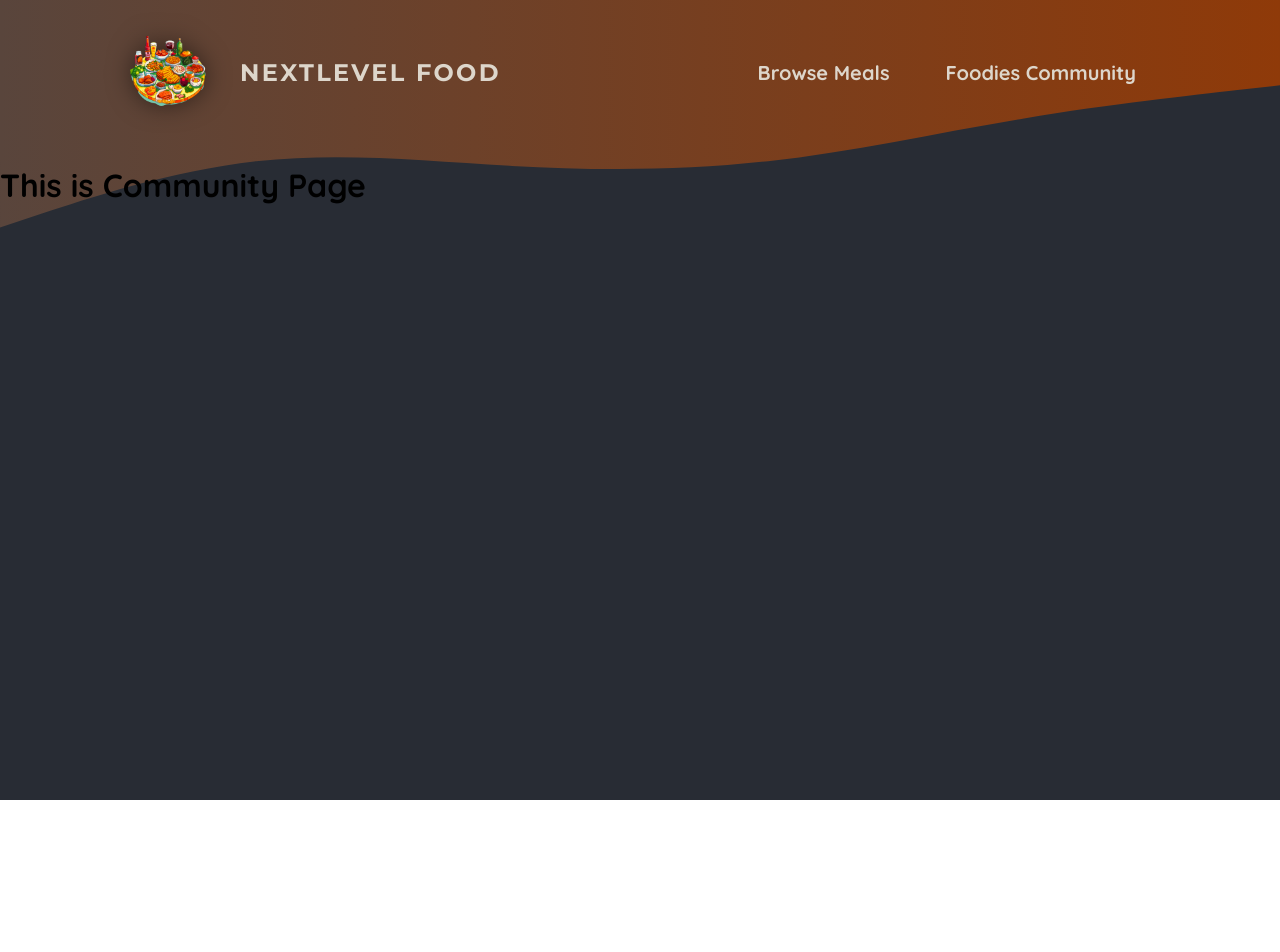
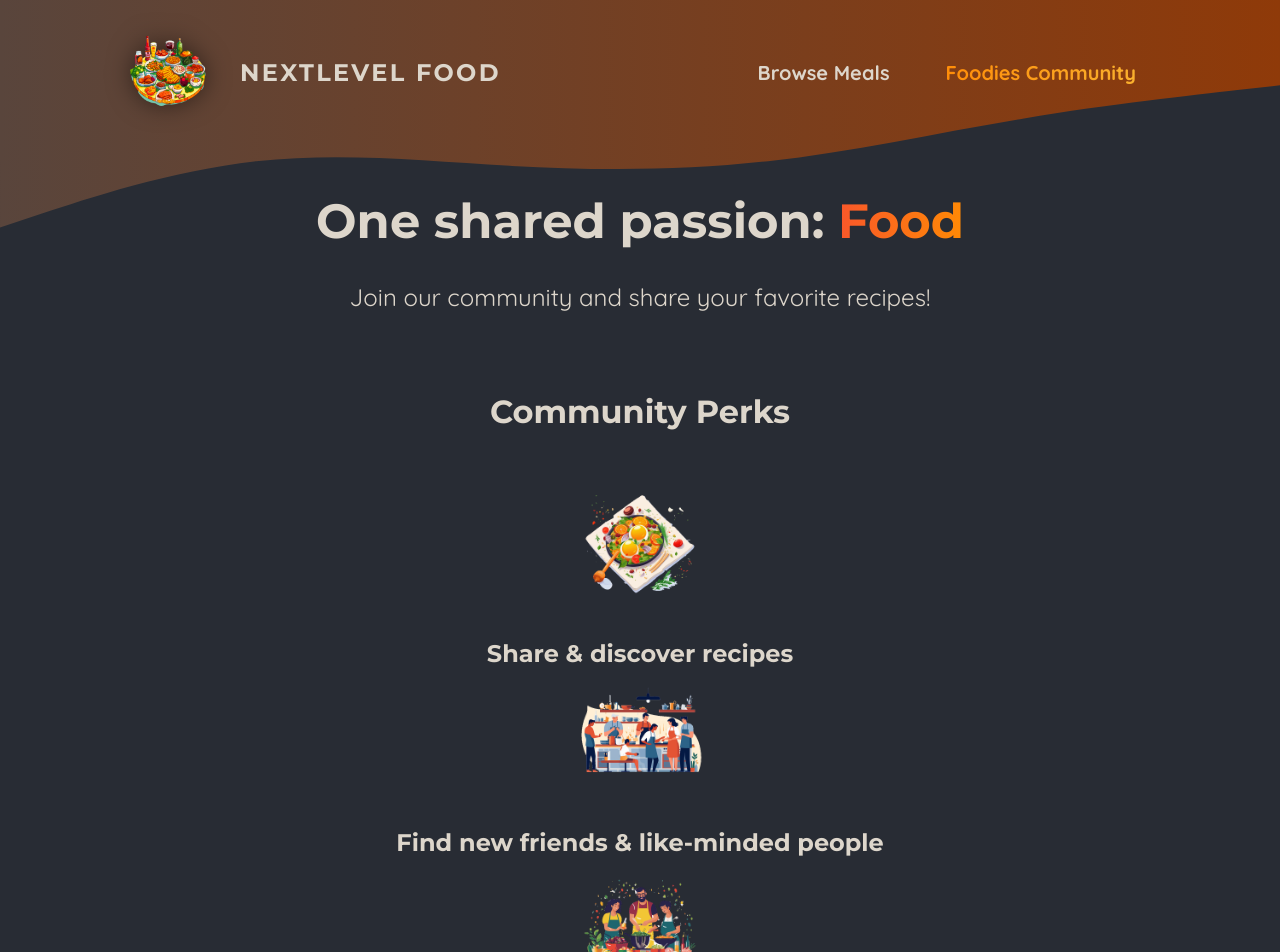
Before and after one commit to yoyoucay/foodie-course, a Next.js app: page /community in a window 1280 px wide. Shown: the top 952 px of the page. Before the commit the page ends 800 px from the top, so only its background shows below. Built offline with nearby package versions, Linux system fonts and the light colour scheme.

Commit message:
Enhance CommunityPage layout with header and perks section; implement NavLink component for navigation

```diff
--- a/app/community/page.js
+++ b/app/community/page.js
@@ -1,7 +1,40 @@
-export default function CommunityPage(){
-    return (
-        <main>
-            <h1>This is Community Page</h1>
-        </main>
-    )
+import Image from 'next/image';
+
+import mealIcon from '@/assets/icons/meal.png';
+import communityIcon from '@/assets/icons/community.png';
+import eventsIcon from '@/assets/icons/events.png';
+import classes from './page.module.css';
+
+export default function CommunityPage() {
+  return (
+    <>
+      <header className={classes.header}>
+        <h1>
+          One shared passion: <span className={classes.highlight}>Food</span>
+        </h1>
+        <p>Join our community and share your favorite recipes!</p>
+      </header>
+      <main className={classes.main}>
+        <h2>Community Perks</h2>
+
+        <ul className={classes.perks}>
+          <li>
+            <Image src={mealIcon} alt="A delicious meal" />
+            <p>Share & discover recipes</p>
+          </li>
+          <li>
+            <Image src={communityIcon} alt="A crowd of people, cooking" />
+            <p>Find new friends & like-minded people</p>
+          </li>
+          <li>
+            <Image
+              src={eventsIcon}
+              alt="A crowd of people at a cooking event"
+            />
+            <p>Participate in exclusive events</p>
+          </li>
+        </ul>
+      </main>
+    </>
+  );
 }
--- /dev/null
+++ b/app/community/page.module.css
@@ -0,0 +1,61 @@
+.header {
+  gap: 3rem;
+  margin: 3rem auto 5rem auto;
+  width: 90%;
+  max-width: 75rem;
+  color: #ddd6cb;
+  font-size: 1.5rem;
+  text-align: center;
+}
+
+.header h1 {
+  font-family: 'Montserrat', sans-serif;
+}
+
+.highlight {
+  background: linear-gradient(90deg, #f9572a, #ff8a05);
+  background-clip: text;
+  -webkit-background-clip: text;
+  -webkit-text-fill-color: transparent;
+}
+
+.main {
+  width: 90%;
+  max-width: 40rem;
+  margin: 0 auto;
+  text-align: center;
+}
+
+.main h2 {
+  font-family: 'Montserrat', sans-serif;
+  font-size: 2rem;
+  margin-bottom: 3rem;
+  color: #ddd6cb;
+}
+
+.perks {
+  list-style: none;
+  margin: 3rem 0;
+  padding: 0;
+}
+
+.perks li {
+  display: flex;
+  flex-direction: column;
+  align-items: center;
+  gap: 2rem;
+}
+
+.perks img {
+  width: 8rem;
+  height: 8rem;
+  object-fit: contain;
+}
+
+.perks p {
+  font-family: 'Montserrat', sans-serif;
+  font-size: 1.5rem;
+  font-weight: bold;
+  margin: 0;
+  color: #ddd6cb;
+}
--- a/components/main-header/main-header.js
+++ b/components/main-header/main-header.js
@@ -4,6 +4,8 @@
 import MainHeaderBackground from "./main-header-background";
 import logoImg from "@/assets/logo.png";
 import classes from "./main-header.module.css";
+import NavLink from "./nav-link";
+
 
 export default function MainHeader() {
   return (
@@ -17,10 +19,10 @@
         <nav className={classes.nav}>
           <ul>
             <li>
-              <Link href="/meals">Browse Meals</Link>
+              <NavLink href="/meals">Browse Meals</NavLink>
             </li>
             <li>
-              <Link href="/community">Foodies Community</Link>
+              <NavLink href="/community">Foodies Community</NavLink>
             </li>
           </ul>
         </nav>
--- a/components/main-header/main-header.module.css
+++ b/components/main-header/main-header.module.css
@@ -21,30 +21,6 @@
     font-size: 1.25rem;
 }
 
-.nav a {
-    text-decoration: none;
-    color: #ddd6cb;
-    font-weight: bold;
-    padding: 0.5rem 1rem;
-    border-radius: 0.5rem;
-}
-
-.nav a:hover,
-.nav a:active {
-    background: linear-gradient(90deg, #ff8a05, #f9b331);
-    background-clip: text;
-    -webkit-background-clip: text;
-    -webkit-text-fill-color: transparent;
-    text-shadow: 0 0 18px rgba(248, 190, 42, 0.8);
-}
-
-.active {
-    background: linear-gradient(90deg, #ff8a05, #f9b331);
-    background-clip: text;
-    -webkit-background-clip: text;
-    -webkit-text-fill-color: transparent;
-}
-
 .logo {
     display: flex;
     align-items: center;
--- /dev/null
+++ b/components/main-header/nav-link.js
@@ -0,0 +1,16 @@
+'use client';
+import Link from "next/link";
+import { usePathname } from "next/navigation";
+import classes from "./nav-link.module.css";
+
+export default function NavLink({ href, children }) {
+    const path = usePathname();
+  return (
+    <Link
+      href={href}
+      className={path.startsWith(href) ? `${classes.link} ${classes.active}` : classes.link}
+    >
+      {children}
+    </Link>
+  );
+}
--- /dev/null
+++ b/components/main-header/nav-link.module.css
@@ -0,0 +1,23 @@
+.link {
+    text-decoration: none;
+    color: #ddd6cb;
+    font-weight: bold;
+    padding: 0.5rem 1rem;
+    border-radius: 0.5rem;
+}
+
+.link:hover,
+.link:active {
+    background: linear-gradient(90deg, #ff8a05, #f9b331);
+    background-clip: text;
+    -webkit-background-clip: text;
+    -webkit-text-fill-color: transparent;
+    text-shadow: 0 0 18px rgba(248, 190, 42, 0.8);
+}
+
+.active {
+    background: linear-gradient(90deg, #ff8a05, #f9b331);
+    background-clip: text;
+    -webkit-background-clip: text;
+    -webkit-text-fill-color: transparent;
+}
```
